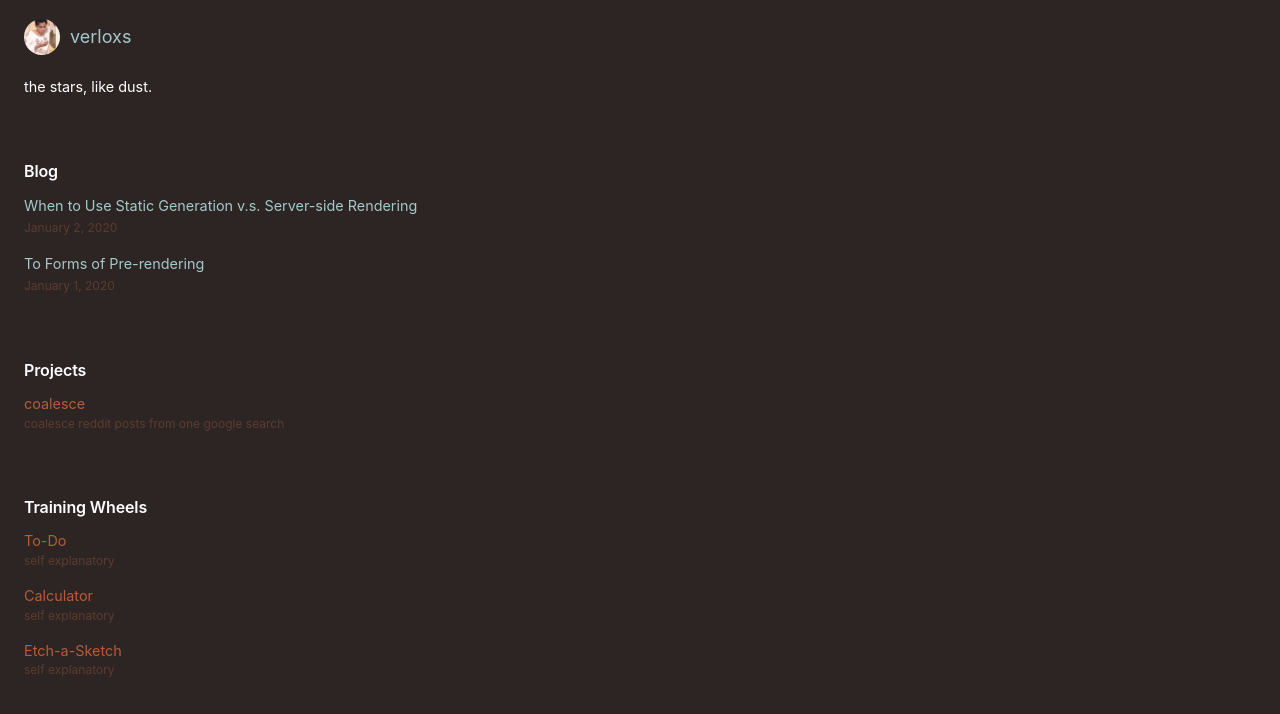
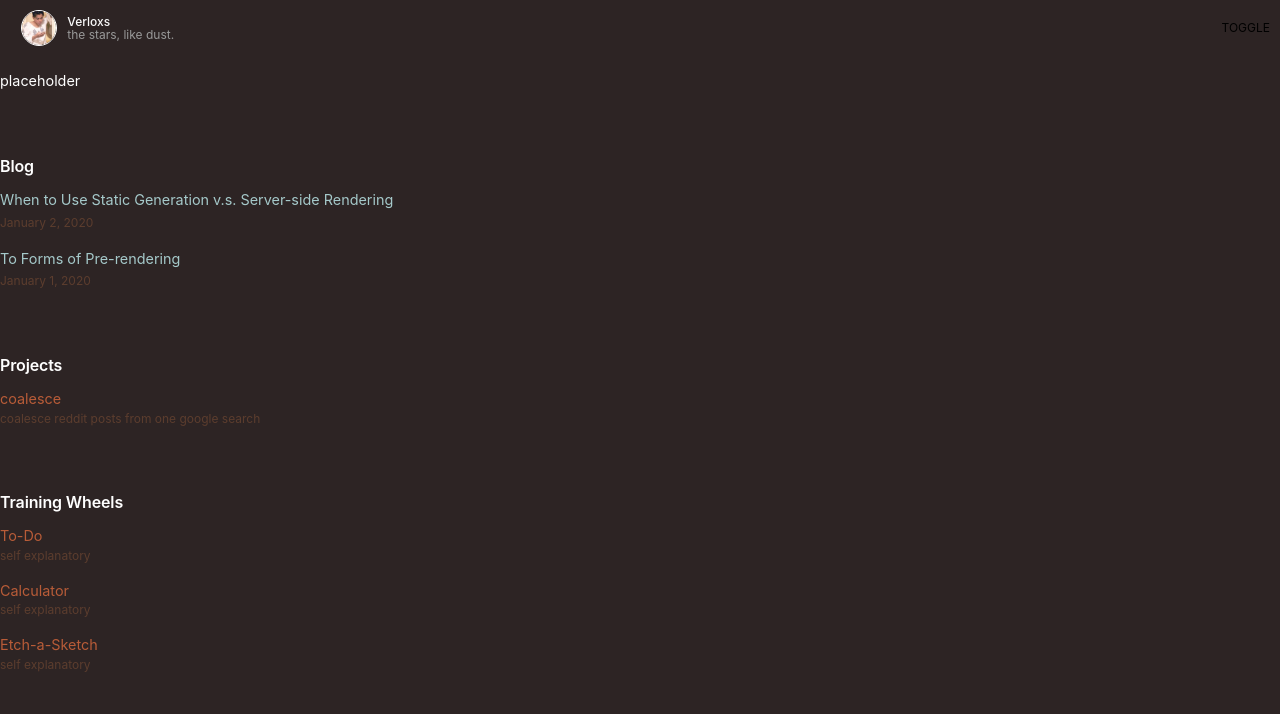
Before and after one commit to cora-type/nextjs-blog, a Next.js app: page / in a window 1280 px wide. Shown: the top 714 px of the page. Built offline with nearby package versions, Linux system fonts and the light colour scheme.

Commit message:
more styling changes

```diff
--- a/components/layout.js
+++ b/components/layout.js
@@ -13,6 +13,8 @@ export default function Layout({ children, home }) {
       <header className={styles.header}>
         {home ? (
           <>
+            <div className={styles.navLeft}>
+              <div className={styles.user}>
                 <Image
                   priority
                   src="/images/profile.jpg"
@@ -21,11 +23,19 @@ export default function Layout({ children, home }) {
                   width={36}
                   alt={name}
                 />
-            <div className={utilStyles.headingMain}>
+                <div className={styles.names}>
+                  <span className={styles.name}>verloxs</span>
+                  <span className={styles.about}>the stars, like dust.</span>
+                </div>
+              </div>
+            </div>
+            <div className={styles.themeToggle}>TOGGLE</div>
+
+            {/* <div className={utilStyles.headingMain}>
               <Link href="/">
                 <a className={utilStyles.colorInherit}>{name}</a>
               </Link>
-            </div>
+            </div> */}
           </>
         ) : (
           // after you click a link styling for header
@@ -61,3 +71,13 @@ export default function Layout({ children, home }) {
     </div>
   );
 }
+
+// <section
+//   className={`${utilStyles.headingMd} ${utilStyles.headerContainer}`}
+// >
+//   <div className={utilStyles.navLeft}>
+//     <div className={utilStyles.user}></div>
+//   </div>
+
+//   <div className={utilStyles.themeToggle}>placeholder</div>
+// </section>;
--- a/components/layout.module.css
+++ b/components/layout.module.css
@@ -1,21 +1,57 @@
-.container {
-  padding: 0 2rem;
-  margin: 1rem auto;
+.header {
+  display: flex;
+  padding: 10px;
+  justify-content: space-between;
+  align-items: center;
 }
 
-.header {
+.navLeft {
   display: flex;
   align-items: center;
+  line-height: 1;
+}
+
+.user {
+  display: inline-flex;
+  padding: 0 8pt;
+  -webkit-box-pack: center;
+  justify-content: center;
+  align-items: center;
+  width: max-content;
+  max-width: 100%;
+}
+
+.names {
+  margin-left: 8pt;
+  display: inline-flex;
+  flex-direction: column;
+  white-space: nowrap;
+}
+
+.name {
+  font-size: 14.24;
+  color: #fafafa;
+  line-height: 1.1rem;
+  text-transform: capitalize;
+  font-weight: 500;
+  max-width: 15rem;
+  text-overflow: ellipsis;
+  overflow: hidden;
+}
+
+.about {
+  font-size: 12px;
+  color: #999;
+}
+
+.themeToggle {
+  color: inherit;
 }
 
 .borderCircle {
   border-radius: 9999px;
 }
 
-.name {
-  padding-left: 1rem;
-}
-
 .backToHome {
   margin: 2rem 0 0;
 }
--- a/lib/projects.js
+++ /dev/null
@@ -1,69 +0,0 @@
-import fs from "fs";
-import path from "path";
-import matter from "gray-matter";
-import { remark } from "remark";
-import html from "remark-html";
-
-const postsDirectory = path.join(process.cwd(), "projects");
-
-export function getSortedProjectsData() {
-  // Get file names under /posts
-  const fileNames = fs.readdirSync(postsDirectory);
-  const allPostsData = fileNames.map((fileName) => {
-    // Remove ".md" from file name to get id
-    const id = fileName.replace(/\.md$/, "");
-
-    // Read markdown file as string
-    const fullPath = path.join(postsDirectory, fileName);
-    const fileContents = fs.readFileSync(fullPath, "utf8");
-
-    // Use gray-matter to parse the post metadata section
-    const matterResult = matter(fileContents);
-
-    // Combine the data with the id
-    return {
-      id,
-      ...matterResult.data,
-    };
-  });
-  // Sort posts by date
-  return allPostsData.sort((a, b) => {
-    if (a.date < b.date) {
-      return 1;
-    } else {
-      return -1;
-    }
-  });
-}
-
-export function getAllPostIds() {
-  const fileNames = fs.readdirSync(postsDirectory);
-  return fileNames.map((fileName) => {
-    return {
-      params: {
-        id: fileName.replace(/\.md$/, ""),
-      },
-    };
-  });
-}
-
-export async function getPostData(id) {
-  const fullPath = path.join(postsDirectory, `${id}.md`);
-  const fileContents = fs.readFileSync(fullPath, "utf8");
-
-  // Use gray-matter to parse the post metadata section
-  const matterResult = matter(fileContents);
-
-  // Use remark to convert markdown into HTML string
-  const processedContent = await remark()
-    .use(html)
-    .process(matterResult.content);
-  const contentHtml = processedContent.toString();
-
-  // Combine the data with the id and contentHtml
-  return {
-    id,
-    contentHtml,
-    ...matterResult.data,
-  };
-}
--- a/pages/index.js
+++ b/pages/index.js
@@ -2,8 +2,6 @@ import Head from "next/head";
 import Layout, { siteTitle } from "../components/layout";
 import utilStyles from "../styles/utils.module.css";
 import { getSortedPostsData } from "../lib/posts";
-import { getSortedProjectsData } from "../lib/projects";
-import { format, formatDistance, formatRelative, subDays } from "date-fns";
 
 import Link from "next/link";
 import Date from "../components/date";
@@ -15,7 +13,7 @@ export default function Home({ allPostsData, allProjectsData }) {
         <title>{siteTitle}</title>
       </Head>
       <section className={utilStyles.headingMd}>
-        <p>the stars, like dust.</p>
+        <p>placeholder</p>
       </section>
       <section className={`${utilStyles.headingMd} ${utilStyles.padding1px}`}>
         <h2 className={utilStyles.headingLg}>Blog</h2>
@@ -77,12 +75,10 @@ export default function Home({ allPostsData, allProjectsData }) {
 
 export async function getStaticProps() {
   const allPostsData = getSortedPostsData();
-  const allProjectsData = getSortedProjectsData();
 
   return {
     props: {
       allPostsData,
-      allProjectsData,
     },
   };
 }
--- a/projects/etch.md
+++ /dev/null
@@ -1,11 +0,0 @@
----
-title: "Etch-a-Sketch"
-date: "2022-05-13"
----
-
-Next.js has two forms of pre-rendering: **Static Generation** and **Server-side Rendering**. The difference is in **when** it generates the HTML for a page.
-
-- **Static Generation** is the pre-rendering method that generates the HTML at **build time**. The pre-rendered HTML is then _reused_ on each request.
-- **Server-side Rendering** is the pre-rendering method that generates the HTML on **each request**.
-
-Importantly, Next.js lets you **choose** which pre-rendering form to use for each page. You can create a "hybrid" Next.js app by using Static Generation for most pages and using Server-side Rendering for others.
--- a/styles/utils.module.css
+++ b/styles/utils.module.css
@@ -26,12 +26,16 @@
   font-size: 1.5rem;
   font-weight: 100px;
   line-height: 1.4;
-  margin: 1rem 0;
-  padding-left: 10px;
 }
 
 .borderCircle {
   border-radius: 9999px;
+  display: inline-block;
+  position: relative;
+  overflow: hidden;
+  border: 1px solid rgb(255, 255, 255);
+  border-radius: 50%;
+  vertical-align: top;
 }
 
 .colorInherit {
@@ -68,3 +72,19 @@
 .test {
   font-size: 10px;
 }
+
+.navLeft {
+  display: flex;
+  align-items: center;
+  line-height: 1;
+  flex-direction: row;
+}
+
+.user {
+  display: inline-flex;
+  padding: 0 8pt;
+  justify-content: center;
+  align-items: center;
+  width: max-content;
+  max-width: 100%;
+}
```
Lines whose indentation alone changed are shown as unchanged.
